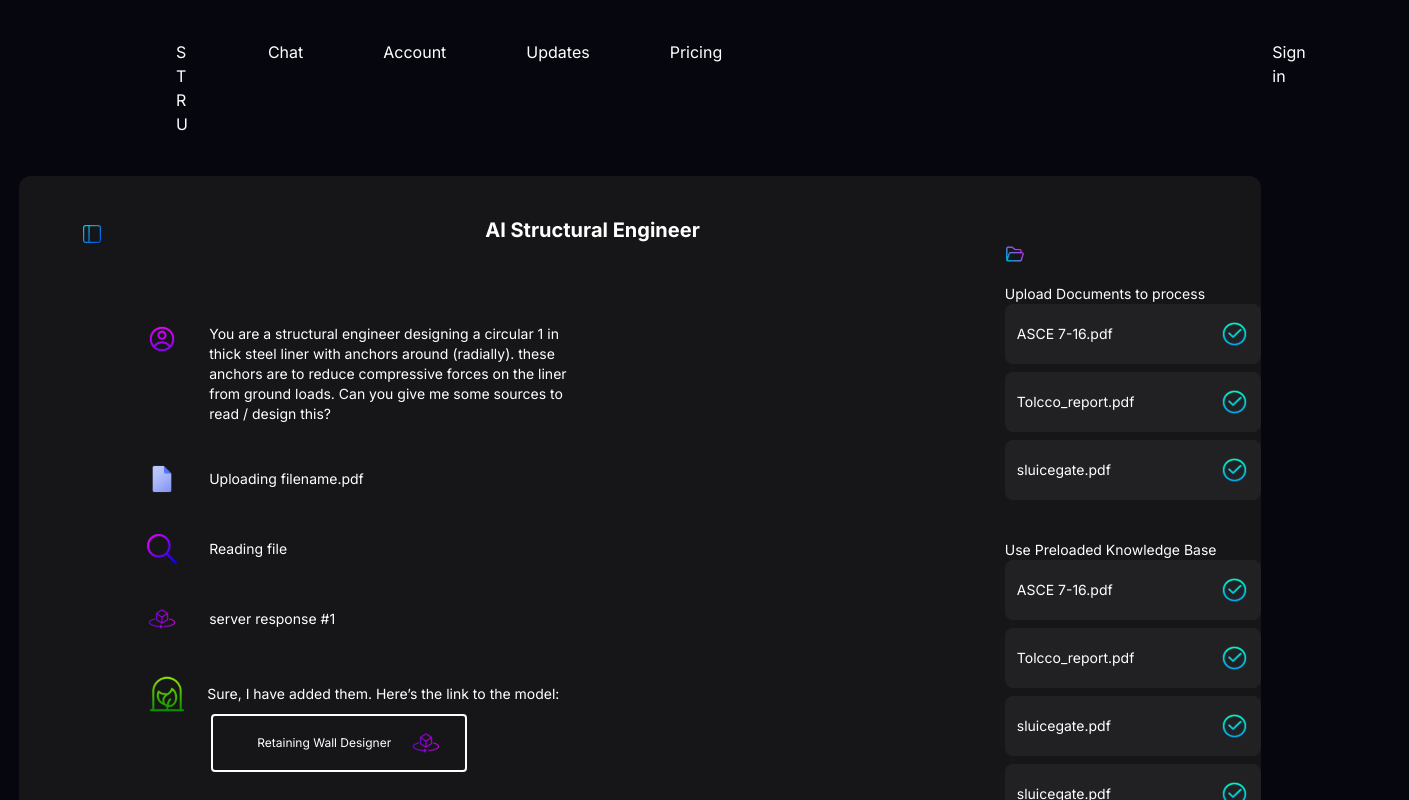
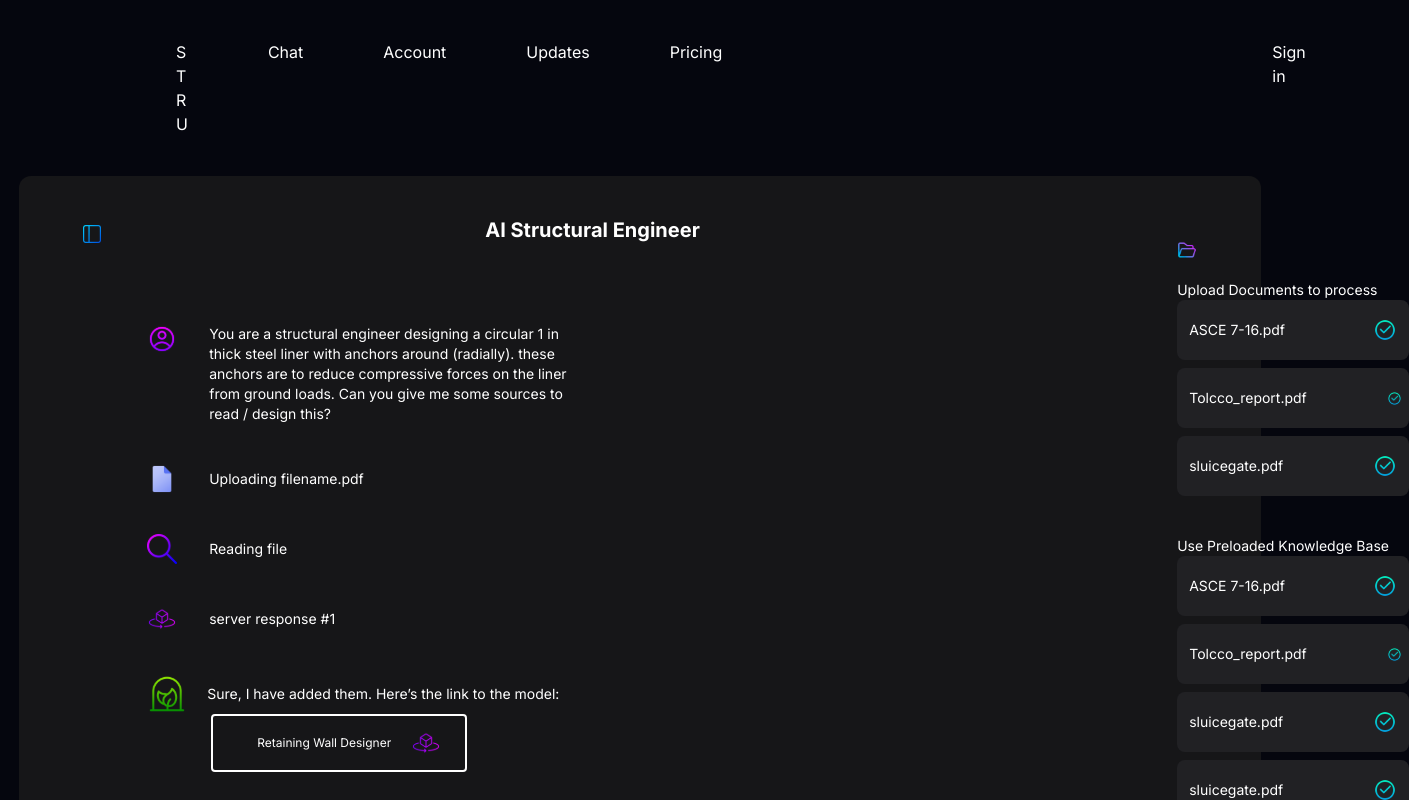
Before and after one commit to Huzaifa134/api_integration, a Next.js app: page /Header in a window 1280 px wide. Shown: the top 800 px of the page, 1409 px wide, since content can reach past the window. Built offline with nearby package versions, Linux system fonts and the light colour scheme.

Commit message:
form design correct

```diff
--- a/src/app/Header/page.jsx
+++ b/src/app/Header/page.jsx
@@ -11,21 +11,22 @@ import submit from "/public/submit.svg";
 import upload from "/public/upload.svg";
 import check from "/public/tick.svg";
 const Header = () => {
-  const [text, settext] = useState(null);
-  const [apiData, setApiData] = useState("");
+//   const [text, settext] = useState(null);
+//   const [apiData, setApiData] = useState("");
 
-  const api = () => {
-    chatreply(async (res) => {
-      data = res.success;
-      settext(data);
-    });
-  };
+//   const api = () => {
+//     chatreply(async (res) => {
+//       data = res.success;
+//       settext(data);
+//     });
+//   };
   return (
     <div
       style={{ backgroundColor: "#161618", width: "97%", margin: "0 auto" }}
-      className="text-white  rounded-xl h-[1300px] "
+      className="text-white  rounded-xl h-[1300px] flex gap-x-[430px] "
     >
-      <div className="flex ">
+    <div className="">
+      <div className="flex  ">
         <Image
           src={blue_logo}
           alt="blue Logo"
@@ -85,25 +86,24 @@ const Header = () => {
       </div>
 
       <div className="flex  flex-col mt-32 pb-32 ml-32 justify-center ">
-        <form action="post" className="flex border-2 rounded w-[600px] h-[50px] ">
+        <form action="" className="flex border-2 rounded w-[600px] h-[50px] ">
           <input
             placeholder="Start typing..."
             type="text"
             className="bg-transparent w-[550px] p-5 border-0 focus:outline-none "
-            value={apiData}
-            onChange={(e) => setApiData(e.target.value)}
+
           />
           <button type="submit">
-            <Image src={submit} alt="submit" />{" "}
+            <Image src={submit} alt="submit" />
           </button>
         </form>
         <p className="text-xs ml-[200px]">
           AI can make mistakes, verify all information.
         </p>
       </div>
-
+      </div>
       {/*right side */}
-      <div className="flex flex-col justify-centers items-end relative top-[-850px]">
+      <div className="flex flex-col justify-centers items-end relative pt-16">
       <div >
       <Image src={upload} alt="upload" height={20} width={20}/>
         <p className="text-sm mt-5">Upload Documents to process</p>
```
